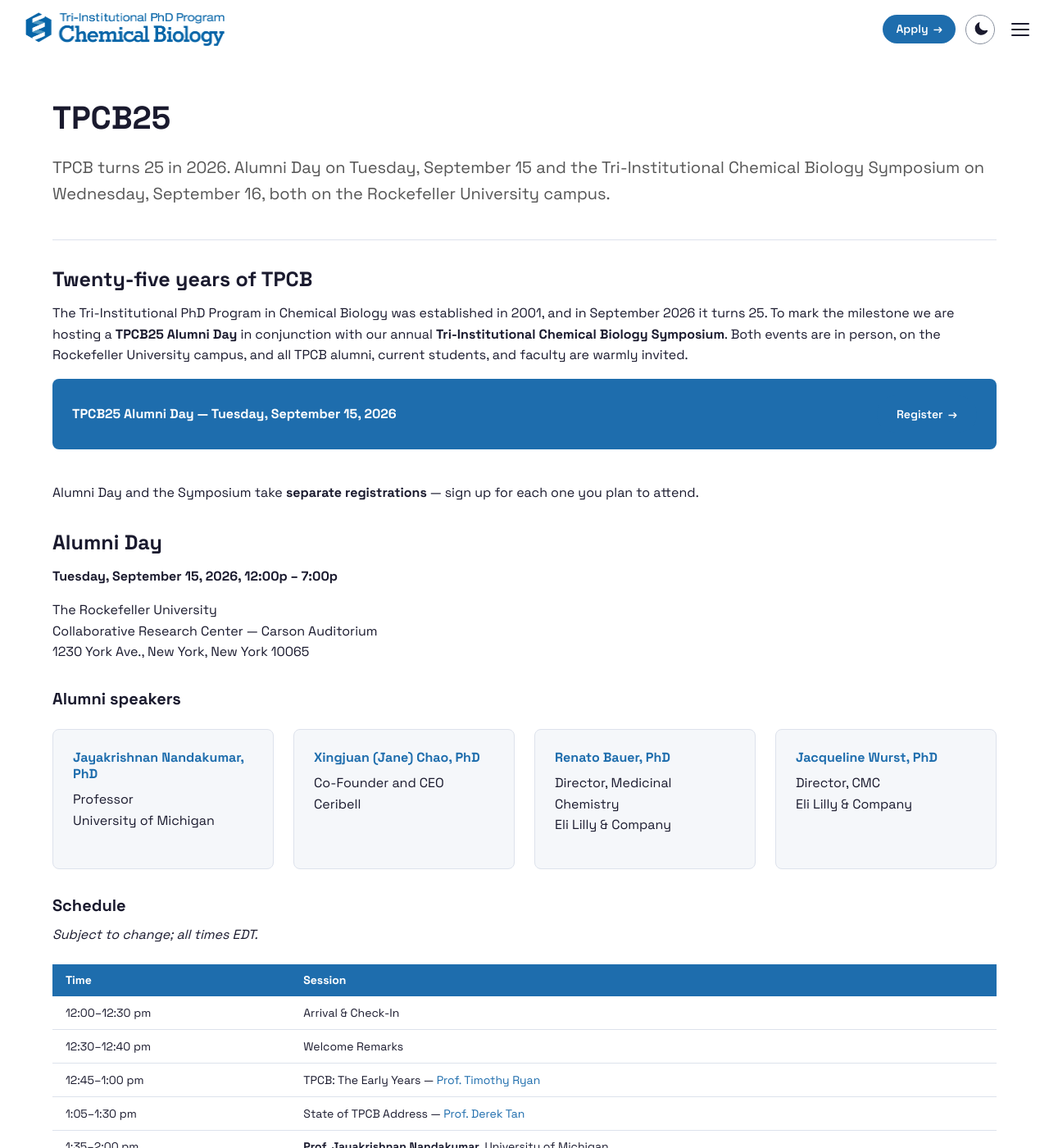
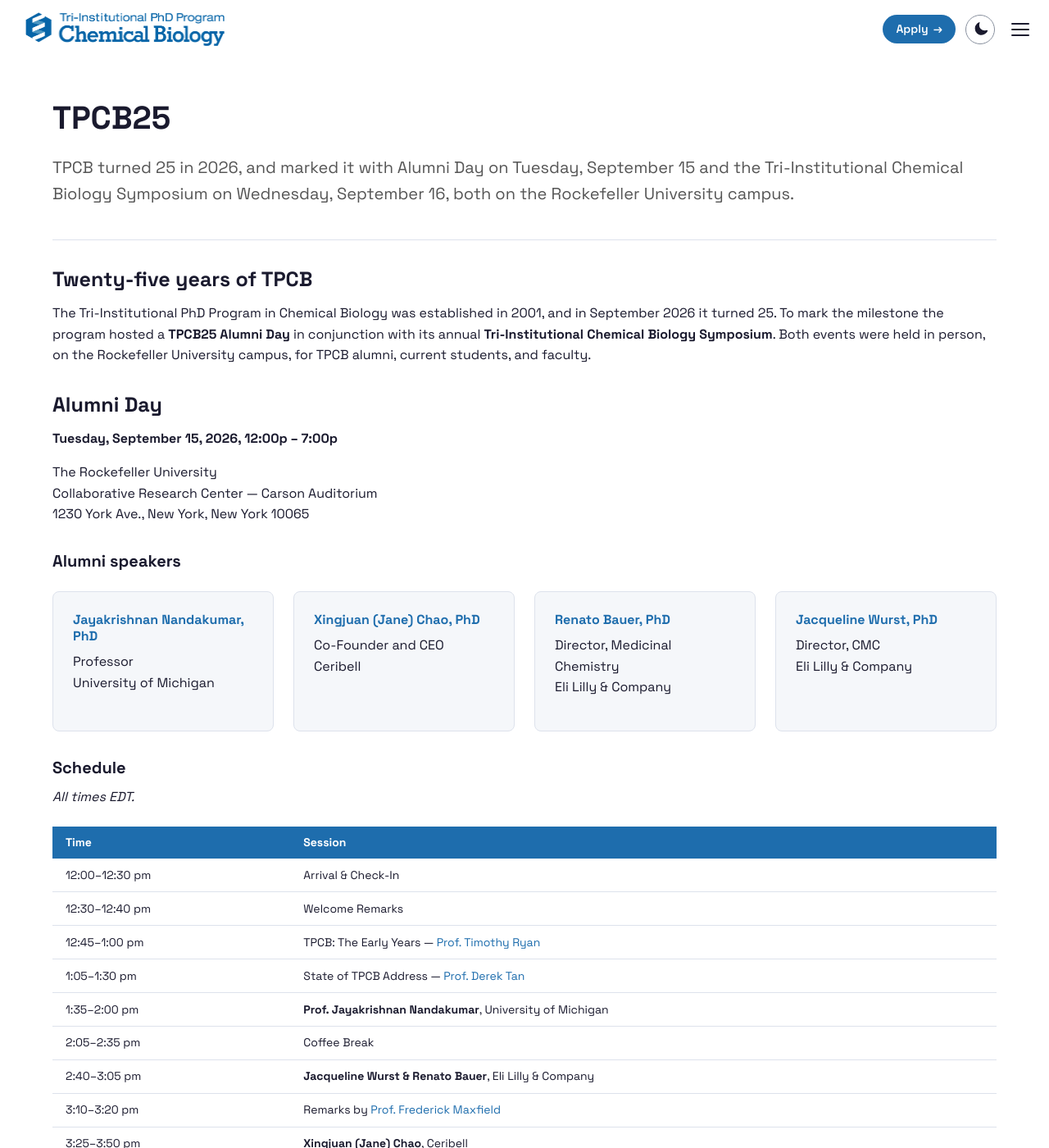
Before and after one commit to adavasam/tpcb-website, a Jekyll site: the page built from _pages/tpcb25.md, in a window 1280 px wide and 1400 px high. Shown: the whole window at 82% size. Built offline with Jekyll 4.4.1, drawn with Linux system fonts in a browser that asks for light colours; some of the changed text lies outside the part shown.

Commit message:
Present the September 2026 events as past events
Events, Symposium and TPCB25 keep their URLs, names, times and programme;
the wording moves to the past tense, and the registration buttons, the
separate-registration notes and the expired hotel blocks are removed.

Co-Authored-By: Claude Opus 5.5 <noreply@anthropic.com>

```diff
--- a/_pages/tpcb25.md
+++ b/_pages/tpcb25.md
@@ -2,25 +2,17 @@
 layout: page
 title: TPCB25
 permalink: /tpcb25/
-description: TPCB turns 25 in 2026. Alumni Day on Tuesday, September 15 and the Tri-Institutional Chemical Biology Symposium on Wednesday, September 16, both on the Rockefeller University campus.
+description: TPCB turned 25 in 2026, and marked it with Alumni Day on Tuesday, September 15 and the Tri-Institutional Chemical Biology Symposium on Wednesday, September 16, both on the Rockefeller University campus.
 ---
 
 ## Twenty-five years of TPCB
 
 The Tri-Institutional PhD Program in Chemical Biology was established in
-{{ site.data.program.founding_year }}, and in September 2026 it turns 25. To mark
-the milestone we are hosting a **TPCB25 Alumni Day** in conjunction with our
-annual **Tri-Institutional Chemical Biology Symposium**. Both events are in
-person, on the Rockefeller University campus, and all TPCB alumni, current
-students, and faculty are warmly invited.
-
-<div class="deadline-banner">
-  <strong>TPCB25 Alumni Day — Tuesday, September 15, 2026</strong>
-  <a href="https://weillcornell.az1.qualtrics.com/jfe/form/SV_enEgqioWaAJDUSq" class="btn btn-primary">Register<span class="arrow" aria-hidden="true">&rarr;</span></a>
-</div>
-
-Alumni Day and the Symposium take **separate registrations** — sign up for each
-one you plan to attend.
+{{ site.data.program.founding_year }}, and in September 2026 it turned 25. To mark
+the milestone the program hosted a **TPCB25 Alumni Day** in conjunction with its
+annual **Tri-Institutional Chemical Biology Symposium**. Both events were held in
+person, on the Rockefeller University campus, for TPCB alumni, current students,
+and faculty.
 
 ## Alumni Day
 
@@ -53,7 +45,7 @@ Collaborative Research Center — Carson Auditorium\
 
 ### Schedule
 
-*Subject to change; all times EDT.*
+*All times EDT.*
 
 | Time | Session |
 |---|---|
@@ -70,8 +62,6 @@ Collaborative Research Center — Carson Auditorium\
 | 4:50–5:00 pm | Closing Remarks |
 | 5:00–7:00 pm | Reception |
 
-[Register for Alumni Day](https://weillcornell.az1.qualtrics.com/jfe/form/SV_enEgqioWaAJDUSq)
-
 ## Tri-Institutional Chemical Biology Symposium
 
 **Wednesday, September 16, 2026**
@@ -80,11 +70,11 @@ The Rockefeller University\
 Caspary Hall\
 1230 York Ave., New York, New York 10065
 
-The 2026 Symposium is the 22nd in the series and doubles as the anniversary
+The 2026 Symposium was the 22nd in the series and doubled as the anniversary
 celebration's scientific programme, with four keynote speakers, student talks
-and a poster session. Registration is free and separate from Alumni Day.
+and a poster session.
 
-[Symposium programme and registration]({{ '/symposium/' | relative_url }})
+[Symposium programme]({{ '/symposium/' | relative_url }})
 
 ## The TPCB Endowment Fund
 
@@ -105,21 +95,6 @@ The Tri-Institutional campuses are served by all three major New York airports
 LaGuardia (LGA), John F. Kennedy (JFK) and Newark Liberty (EWR) — and by Amtrak
 at New York Penn Station (NYP).
 
-## Lodging
-
-Hotel blocks have been reserved at discounted rates for attendees.
-
-**[Hotel 57](https://www.hotel57.com/)** — East 57th Street &amp; Lexington
-Avenue, roughly a 20-minute walk. Block dates September 13–17, 2026; the
-discounted rate closes **August 13, 2026**.
-[TPCB reservation link](https://hotel57.book.pegsbe.com/promo?offerCode=0926WCMEDI&hotel=NYC57)
-
-**[Courtyard by Marriott Upper East Side](https://www.marriott.com/en-us/hotels/nycmh-courtyard-new-york-manhattan-upper-east-side/overview/)**
-— East 97th Street between First Avenue and York Avenue, roughly a 30-minute
-walk. Block dates September 14–16, 2026; the discounted rate closes
-**August 12, 2026**.
-[TPCB reservation link](https://www.marriott.com/event-reservations/reservation-link.mi?id=1778688884025&key=GRP&app=resvlink&_branch_match_id=1587227306731835446&_branch_referrer=H4sIAAAAAAAAA8soKSkottLXTywo0MtNLCrKzC8p0UvOz9UvSi3OyczLtgdK2ALZZSCOWmaKraG5uYWZBRCYGBiZqmWnVtq6BwWo1RWlpqUCdeelxycV5ZcXpxbZOmcU5eemAgD1eOToYAAAAA%3D%3D)
-
 ## Contact
 
 For questions about TPCB25, contact the Organizing Committee Chair,
```
Also changed, not shown: _pages/events.md (+5 -5 lines), _pages/symposium.md (+9 -18 lines).
